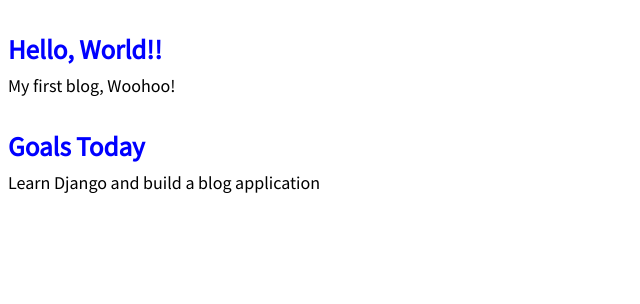
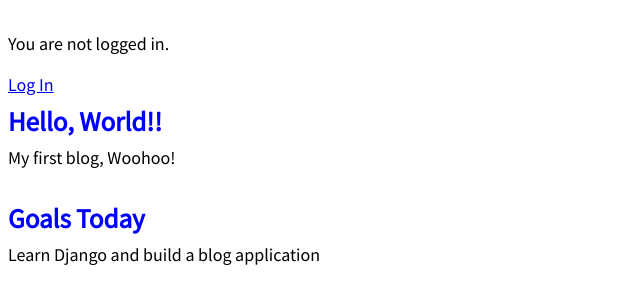
Before and after one commit to edward-hong/django-for-beginners, a Django app: page / in a window 1280 px wide. Shown: the part 102-406 px from the top of the page, without its empty margins (0-640 px from the left). Run offline with Django 3.2, Linux system fonts and the light colour scheme; data comes from the database, SQL or seed files in the repository.

Commit message:
C07S02 Updated Homepage

```diff
--- a/blog/templates/base.html
+++ b/blog/templates/base.html
@@ -11,6 +11,7 @@
   <link rel="stylesheet" href="{% static 'css/base.css' %}">
 </head>
 <body>
+  <div>
     <header>
       <div class="nav-left">
         <h1><a href="{% url 'home' %}">Django blog</a></h1>
@@ -19,7 +20,14 @@
         <a href="{% url 'post_new' %}">+ New Blog Post</a>
       </div>
     </header>
-  <div>
+
+    {% if user.is_authenticated %}
+      <p>Hi {{user.username}}</p>
+    {% else %}
+      <p>You are not logged in.</p>
+      <a href="{% url 'login' %}">Log In</a>
+    {% endif %}
+
     {% block content %}
     {% endblock content %}
   </div>
```
Lines whose indentation alone changed are shown as unchanged.
